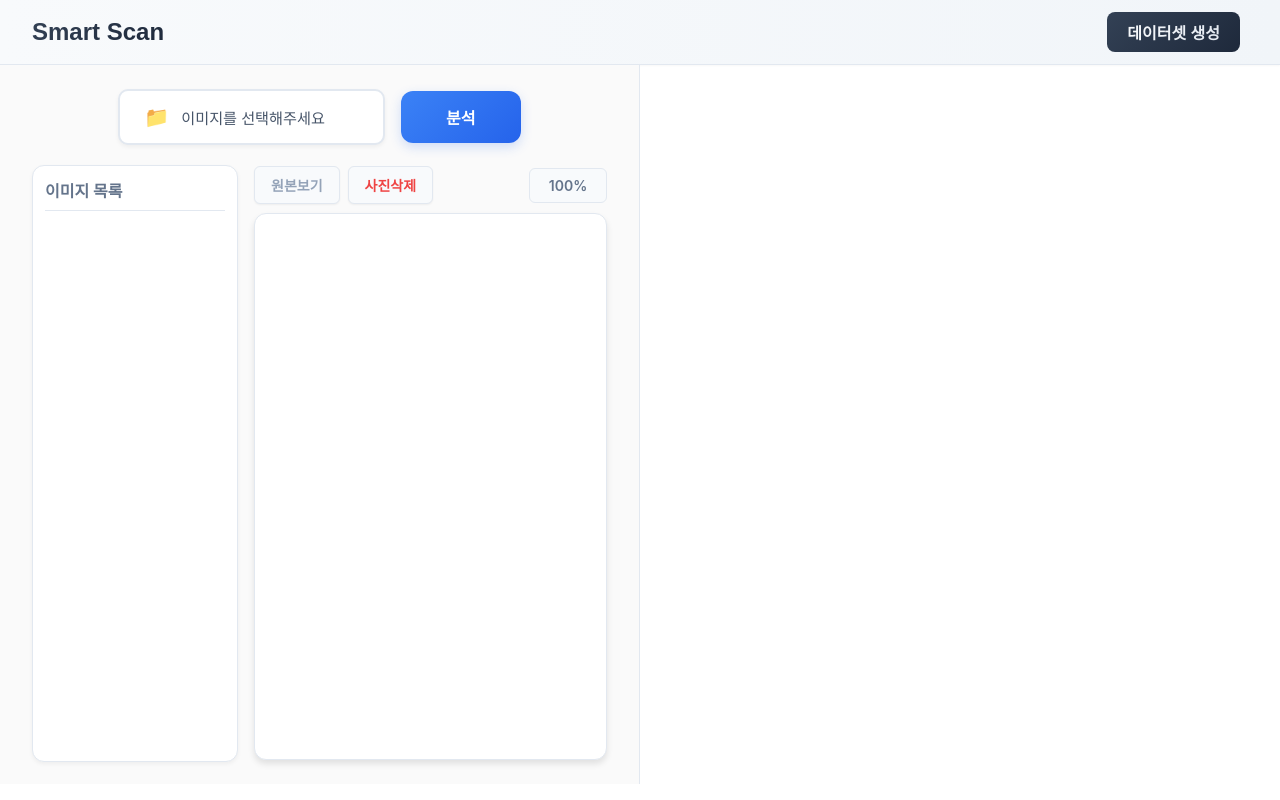
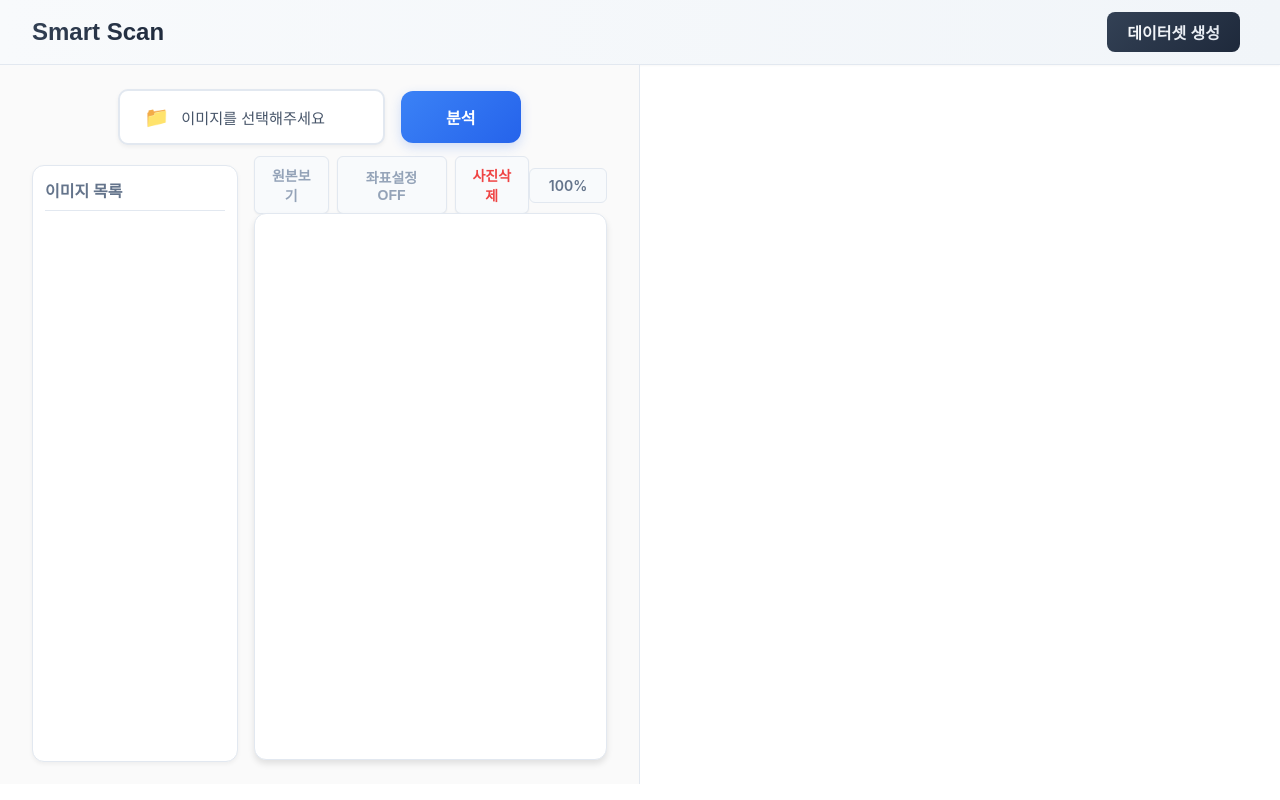
Before and after one commit to neymaru/smart-scan, a React (Create React App) app: page / in a window 1280 px wide. Built offline with nearby package versions, Linux system fonts and the light colour scheme.

Commit message:
feat: 좌표설정 버튼 생성

```diff
--- a/src/components/Upload/UploadSection.css
+++ b/src/components/Upload/UploadSection.css
@@ -395,3 +395,67 @@
     color: #e2e8f0;
   }
 }
+
+.coord-toggle-button {
+  padding: 8px 16px;
+  background-color: #f8fafc;
+  border: 1px solid #e2e8f0;
+  border-radius: 6px;
+  font-size: 0.875rem;
+  font-weight: 600;
+  color: #94a3b8;
+  cursor: pointer;
+  transition: all 0.2s ease;
+  box-shadow: 0 1px 2px rgba(0, 0, 0, 0.05);
+  display: flex;
+  align-items: center;
+  gap: 6px;
+  min-width: 110px;
+}
+
+.coord-toggle-button:hover {
+  background-color: #f1f5f9;
+  border-color: #cbd5e1;
+  color: #64748b;
+  box-shadow: 0 2px 4px rgba(0, 0, 0, 0.05);
+  transform: translateY(-1px);
+}
+
+.coord-toggle-button.active {
+  background-color: #22c55e;
+  border-color: #16a34a;
+  color: white;
+}
+
+.coord-toggle-button.active:hover {
+  background-color: #16a34a;
+  border-color: #15803d;
+  color: white;
+}
+
+/* 다크모드 지원 */
+@media (prefers-color-scheme: dark) {
+  .coord-toggle-button {
+    background-color: #334155;
+    border-color: #475569;
+    color: #cbd5e1;
+  }
+
+  .coord-toggle-button:hover {
+    background-color: #475569;
+    border-color: #64748b;
+    color: #f1f5f9;
+  }
+
+  .coord-toggle-button.active {
+    background-color: #22c55e;
+    border-color: #16a34a;
+    color: white;
+  }
+
+  .coord-toggle-button.active:hover {
+    background-color: #16a34a;
+    border-color: #15803d;
+    color: white;
+  }
+}
--- a/src/components/Upload/UploadSection.js
+++ b/src/components/Upload/UploadSection.js
@@ -15,6 +15,7 @@ const UploadSection = () => {
   });
   const [isAnalyzing, setIsAnalyzing] = useState(false);
   const [uploadProgress, setUploadProgress] = useState(0);
+  const [isCoordMode, setIsCoordMode] = useState(false);
 
   const handleImageChange = (e) => {
     const files = Array.from(e.target.files);
@@ -84,13 +85,15 @@ const UploadSection = () => {
 
   const handleWheel = useCallback((e) => {
     e.preventDefault();
+    if (isCoordMode) return;
     const direction = e.deltaY > 0 ? -1 : 1;
     const newPercent = Math.round((scale * 100 + (direction * 10)) / 10) * 10;
     setScale(Math.min(Math.max(50, newPercent), 400) / 100);
-  }, [scale]);
+  }, [scale, isCoordMode]);
 
   const handleMouseDown = (e) => {
     e.preventDefault();
+    if (isCoordMode) return;
     setIsDragging(true);
     setImageState(prev => ({
       ...prev,
@@ -147,6 +150,10 @@ const UploadSection = () => {
       position: { x: 0, y: 0 },
       dragStart: { x: 0, y: 0 }
     });
+  };
+
+  const handleCoordToggle = () => {
+    setIsCoordMode(prev => !prev);
   };
 
   useEffect(() => {
@@ -238,6 +245,12 @@ const UploadSection = () => {
                   <span>원본보기</span>
                 </button>
                 <button
+                  className={`coord-toggle-button ${isCoordMode ? 'active' : ''}`}
+                  onClick={handleCoordToggle}
+                >
+                  <span>좌표설정 {isCoordMode ? 'ON' : 'OFF'}</span>
+                </button>
+                <button
                   className="delete-image-button"
                   onClick={handleDeleteImage}
                 >
@@ -254,7 +267,7 @@ const UploadSection = () => {
                 <div
                   className="image-container"
                   style={{
-                    cursor: isDragging ? 'grabbing' : 'grab'
+                    cursor: isCoordMode ? 'crosshair' : isDragging ? 'grabbing' : 'grab'
                   }}
                   onMouseDown={handleMouseDown}
                 >
```
